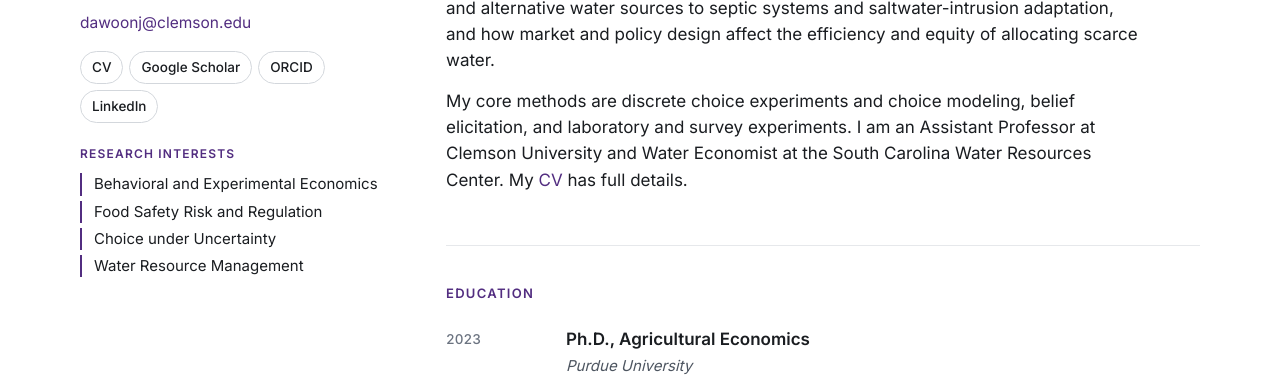
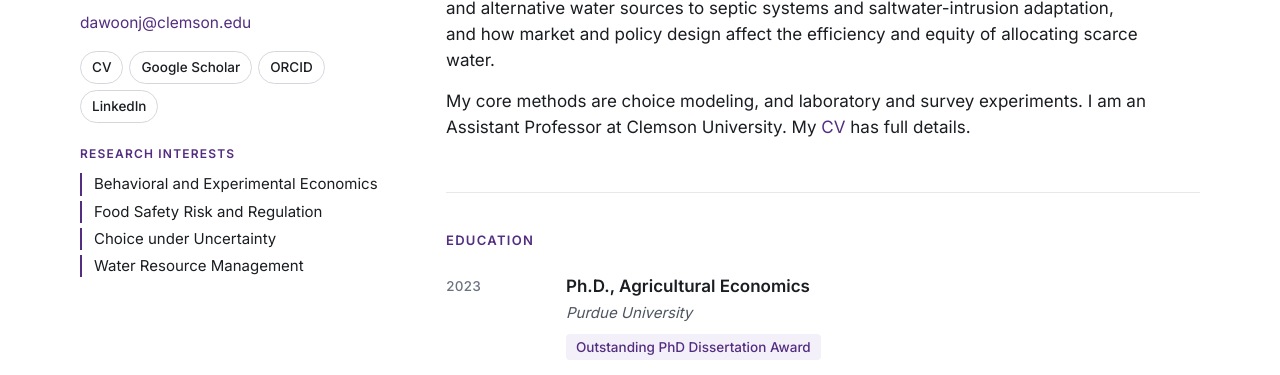
Before and after one commit to dawoon113/dawoon113.github.io, a plain HTML site: page index.html in a window 1280 px wide. Shown: the part 374-749 px from the top of the page. Drawn offline with Linux system fonts and the light colour scheme.

Commit message:
Add files via upload

```diff
--- a/index.html
+++ b/index.html
@@ -167,9 +167,8 @@
         saltwater-intrusion adaptation, and how market and policy design affect the efficiency and equity of allocating scarce water.
       </p>
       <p>
-        My core methods are discrete choice experiments and choice modeling, belief elicitation, and laboratory and survey
-        experiments. I am an Assistant Professor at Clemson University and Water Economist at the South Carolina Water Resources
-        Center. My <a href="CV_final.pdf">CV</a> has full details.
+        My core methods are choice modeling, and laboratory and survey experiments. I am an Assistant Professor at Clemson
+        University. My <a href="CV_final.pdf">CV</a> has full details.
       </p>
     </div>
   </section>
```
